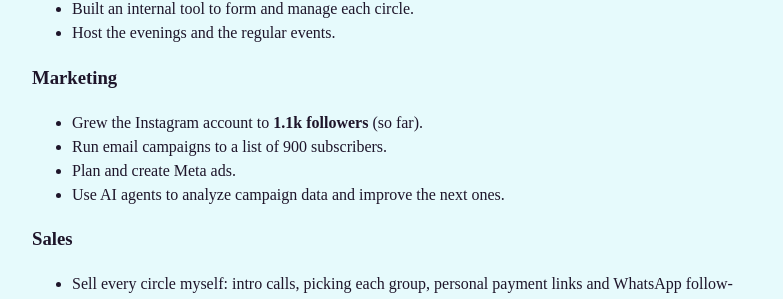
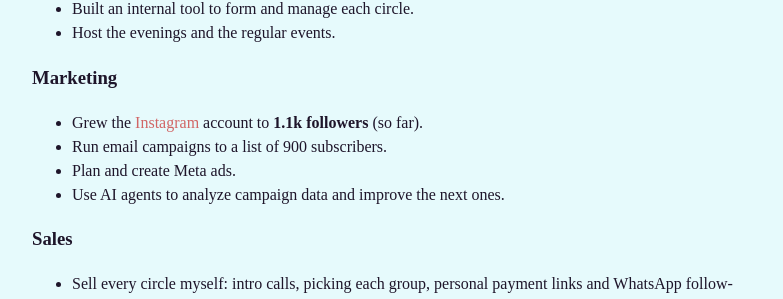
Before and after one commit to indie-rok/www.emmanuelorozco.com, a Jekyll site: the page built from _work/holdmyclub.md, in a window 1280 px wide. Shown: the part 1014-1313 px from the top of the page, without its empty margins (248-1031 px from the left). Built offline with Jekyll 4.4.1, drawn with Linux system fonts in a browser that asks for light colours; some web fonts are replaced; part of the change alters nothing that is shown.

```diff
--- a/_work/holdmyclub.md
+++ b/_work/holdmyclub.md
@@ -30,7 +30,7 @@ I led product design and development, using coding agents to implement and test
 - Host the evenings and the regular events.
 
 ### Marketing
-- Grew the Instagram account to **1.1k followers** (so far).
+- Grew the [Instagram](https://www.instagram.com/holdmyclub_paris/) account to **1.1k followers** (so far).
 - Run email campaigns to a list of 900 subscribers.
 - Plan and create Meta ads.
 - Use AI agents to analyze campaign data and improve the next ones.
```
